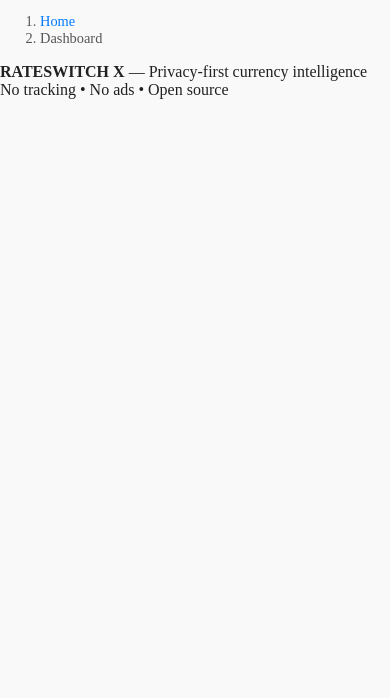
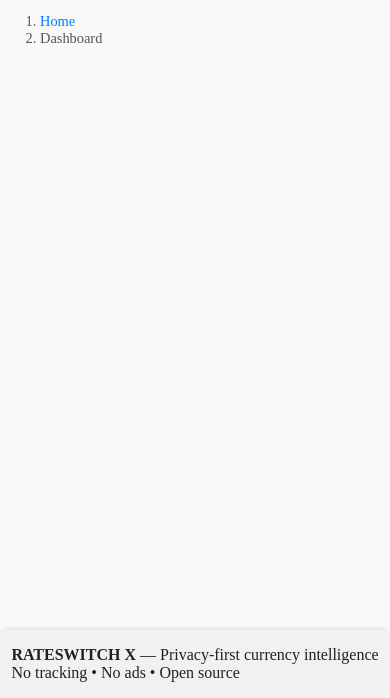
Before and after one commit to 4shil/rateswitch-x, a website: page index.html in a window 390 px wide. Shown: the part 146-844 px from the top of the page. Drawn offline with Linux system fonts and the light colour scheme.

Commit message:
Step 19: Implement a sticky bottom navigation bar for mobile views

```diff
--- a/index.html
+++ b/index.html
@@ -62,7 +62,7 @@
       </div>
     </main>
 
-    <footer class="footer">
+    <footer class="footer sticky-footer">
       <div class="footer-content">
         <div class="footer-section">
           <strong>RATESWITCH X</strong> — Privacy-first currency intelligence
--- a/style.css
+++ b/style.css
@@ -61,6 +61,18 @@
 }
 #loading-spinner.visible {
   display: block;
+}
+
+/* Sticky Footer */
+.sticky-footer {
+  position: fixed;
+  bottom: 0;
+  width: 100%;
+  background: #f1f1f1;
+  box-shadow: 0 -5px 5px -5px rgba(0,0,0,0.2);
+  display: flex;
+  justify-content: space-around;
+  padding: 1rem 0;
 }
 
 /* Timeframe Tabs */
```
